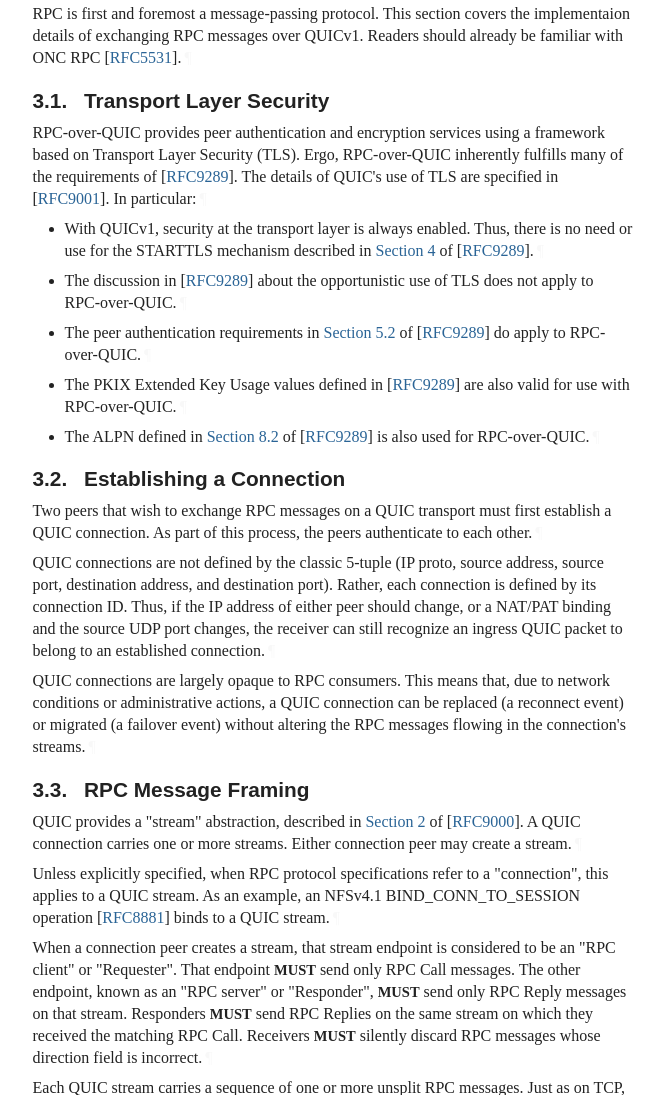
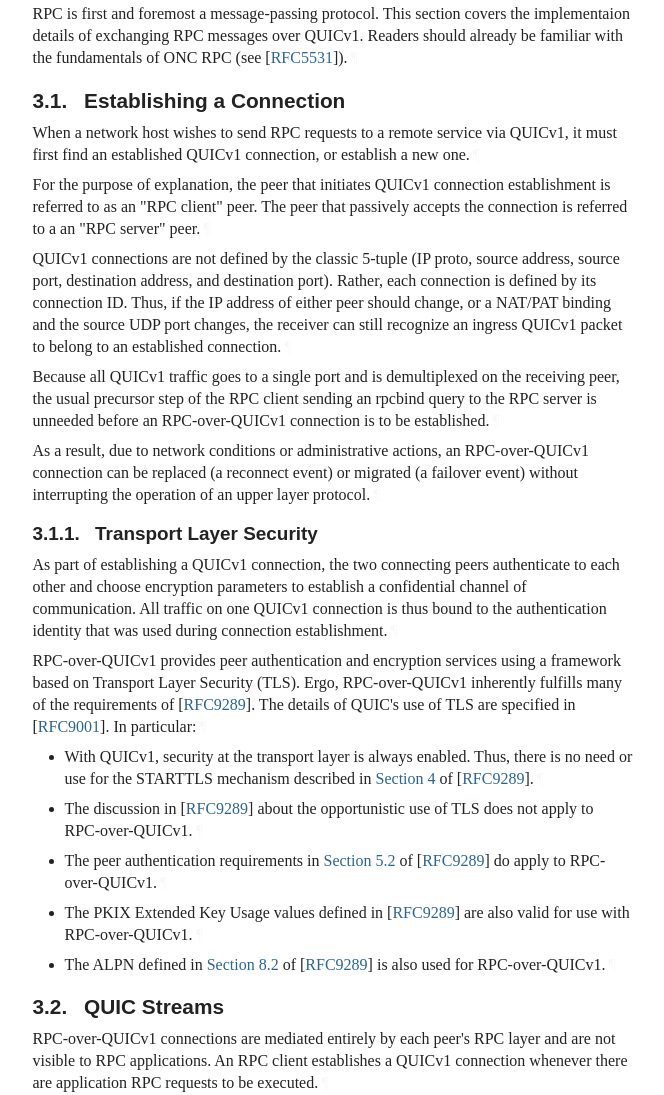
Before and after one commit to chucklever/i-d-rpc-over-quicv1, a plain HTML site: page draft-cel-nfsv4-rpc-over-quicv1.html in a window 1280 px wide. Shown: the part 1705-2800 px from the top of the page, without its empty margins (92-756 px from the left). Drawn offline with Linux system fonts and the light colour scheme; a web font is replaced by a local one.

Commit message:
Script updating gh-pages from e72cf4b. [ci skip]

```diff
--- a/draft-cel-nfsv4-rpc-over-quicv1.html
+++ b/draft-cel-nfsv4-rpc-over-quicv1.html
@@ -17,7 +17,7 @@ to application RPC protocols or the RPC protocol itself.
 <meta content="draft-cel-nfsv4-rpc-over-quicv1-latest" name="ietf.draft">
 <!-- Generator version information:
   xml2rfc 3.28.1
-    Python 3.12.9
+    Python 3.12.10
     ConfigArgParse 1.7
     google-i18n-address 3.1.1
     intervaltree 3.1.0
@@ -1051,7 +1051,7 @@ svg :is([fill="white"], [fill^="#fff"]) {
 </tr></thead>
 <tfoot><tr>
 <td class="left">Coddington, et al.</td>
-<td class="center">Expires 17 October 2025</td>
+<td class="center">Expires 20 October 2025</td>
 <td class="right">[Page]</td>
 </tr></tfoot>
 </table>
@@ -1064,12 +1064,12 @@ svg :is([fill="white"], [fill^="#fff"]) {
 <dd class="internet-draft">draft-cel-nfsv4-rpc-over-quicv1-latest</dd>
 <dt class="label-published">Published:</dt>
 <dd class="published">
-<time datetime="2025-04-15" class="published">15 April 2025</time>
+<time datetime="2025-04-18" class="published">18 April 2025</time>
     </dd>
 <dt class="label-intended-status">Intended Status:</dt>
 <dd class="intended-status">Standards Track</dd>
 <dt class="label-expires">Expires:</dt>
-<dd class="expires"><time datetime="2025-10-17">17 October 2025</time></dd>
+<dd class="expires"><time datetime="2025-10-20">20 October 2025</time></dd>
 <dt class="label-authors">Authors:</dt>
 <dd class="authors">
 <div class="author">
@@ -1128,7 +1128,7 @@ are on that page.<a href="#section-note.1-3" class="pilcrow">¶</a></p>
         time. It is inappropriate to use Internet-Drafts as reference
         material or to cite them other than as "work in progress."<a href="#section-boilerplate.1-3" class="pilcrow">¶</a></p>
 <p id="section-boilerplate.1-4">
-        This Internet-Draft will expire on 17 October 2025.<a href="#section-boilerplate.1-4" class="pilcrow">¶</a></p>
+        This Internet-Draft will expire on 20 October 2025.<a href="#section-boilerplate.1-4" class="pilcrow">¶</a></p>
 </section>
 </div>
 <div id="copyright">
@@ -1172,10 +1172,15 @@ are on that page.<a href="#section-note.1-3" class="pilcrow">¶</a></p>
             <p id="section-toc.1-1.3.1"><a href="#section-3" class="auto internal xref">3</a>.  <a href="#name-rpc-over-quic-framework" class="internal xref">RPC-over-QUIC Framework</a></p>
 <ul class="compact toc ulBare ulEmpty">
 <li class="compact toc ulBare ulEmpty" id="section-toc.1-1.3.2.1">
-                <p id="section-toc.1-1.3.2.1.1"><a href="#section-3.1" class="auto internal xref">3.1</a>.  <a href="#name-transport-layer-security" class="internal xref">Transport Layer Security</a></p>
+                <p id="section-toc.1-1.3.2.1.1"><a href="#section-3.1" class="auto internal xref">3.1</a>.  <a href="#name-establishing-a-connection" class="internal xref">Establishing a Connection</a></p>
+<ul class="compact toc ulBare ulEmpty">
+<li class="compact toc ulBare ulEmpty" id="section-toc.1-1.3.2.1.2.1">
+                    <p id="section-toc.1-1.3.2.1.2.1.1"><a href="#section-3.1.1" class="auto internal xref">3.1.1</a>.  <a href="#name-transport-layer-security" class="internal xref">Transport Layer Security</a></p>
+</li>
+                </ul>
 </li>
               <li class="compact toc ulBare ulEmpty" id="section-toc.1-1.3.2.2">
-                <p id="section-toc.1-1.3.2.2.1"><a href="#section-3.2" class="auto internal xref">3.2</a>.  <a href="#name-establishing-a-connection" class="internal xref">Establishing a Connection</a></p>
+                <p id="section-toc.1-1.3.2.2.1"><a href="#section-3.2" class="auto internal xref">3.2</a>.  <a href="#name-quic-streams" class="internal xref">QUIC Streams</a></p>
 </li>
               <li class="compact toc ulBare ulEmpty" id="section-toc.1-1.3.2.3">
                 <p id="section-toc.1-1.3.2.3.1"><a href="#section-3.3" class="auto internal xref">3.3</a>.  <a href="#name-rpc-message-framing" class="internal xref">RPC Message Framing</a></p>
@@ -1302,63 +1307,98 @@ appear in all capitals, as shown here.<a href="#section-2-1" class="pilcrow">¶<
       </h2>
 <p id="section-3-1">RPC is first and foremost a message-passing protocol. This section
 covers the implementaion details of exchanging RPC messages over
-QUICv1. Readers should already be familiar with ONC RPC <span>[<a href="#RFC5531" class="cite xref">RFC5531</a>]</span>.<a href="#section-3-1" class="pilcrow">¶</a></p>
-<div id="transport-layer-security">
+QUICv1. Readers should already be familiar with the fundamentals
+of ONC RPC (see <span>[<a href="#RFC5531" class="cite xref">RFC5531</a>]</span>).<a href="#section-3-1" class="pilcrow">¶</a></p>
+<div id="establishing-a-connection">
 <section id="section-3.1">
-        <h3 id="name-transport-layer-security">
-<a href="#section-3.1" class="section-number selfRef">3.1. </a><a href="#name-transport-layer-security" class="section-name selfRef">Transport Layer Security</a>
+        <h3 id="name-establishing-a-connection">
+<a href="#section-3.1" class="section-number selfRef">3.1. </a><a href="#name-establishing-a-connection" class="section-name selfRef">Establishing a Connection</a>
         </h3>
-<p id="section-3.1-1">RPC-over-QUIC provides peer authentication and encryption services
-using a framework based on Transport Layer Security (TLS).
-Ergo, RPC-over-QUIC inherently fulfills many of the requirements of
-<span>[<a href="#RFC9289" class="cite xref">RFC9289</a>]</span>.
-The details of QUIC's use of TLS are specified in <span>[<a href="#RFC9001" class="cite xref">RFC9001</a>]</span>.
-In particular:<a href="#section-3.1-1" class="pilcrow">¶</a></p>
-<ul class="normal">
-<li class="normal" id="section-3.1-2.1">
-            <p id="section-3.1-2.1.1">With QUICv1, security at the transport layer is always enabled.
-Thus, there is no need or use for the STARTTLS mechanism described
-in <span><a href="https://rfc-editor.org/rfc/rfc9289#section-4" class="relref">Section 4</a> of [<a href="#RFC9289" class="cite xref">RFC9289</a>]</span>.<a href="#section-3.1-2.1.1" class="pilcrow">¶</a></p>
-</li>
-          <li class="normal" id="section-3.1-2.2">
-            <p id="section-3.1-2.2.1">The discussion in <span>[<a href="#RFC9289" class="cite xref">RFC9289</a>]</span> about the opportunistic
-use of TLS does not apply to RPC-over-QUIC.<a href="#section-3.1-2.2.1" class="pilcrow">¶</a></p>
-</li>
-          <li class="normal" id="section-3.1-2.3">
-            <p id="section-3.1-2.3.1">The peer authentication requirements in <span><a href="https://rfc-editor.org/rfc/rfc9289#section-5.2" class="relref">Section 5.2</a> of [<a href="#RFC9289" class="cite xref">RFC9289</a>]</span> do apply to RPC-over-QUIC.<a href="#section-3.1-2.3.1" class="pilcrow">¶</a></p>
-</li>
-          <li class="normal" id="section-3.1-2.4">
-            <p id="section-3.1-2.4.1">The PKIX Extended Key Usage values defined in
-<span>[<a href="#RFC9289" class="cite xref">RFC9289</a>]</span> are also valid for use with
-RPC-over-QUIC.<a href="#section-3.1-2.4.1" class="pilcrow">¶</a></p>
-</li>
-          <li class="normal" id="section-3.1-2.5">
-            <p id="section-3.1-2.5.1">The ALPN defined in <span><a href="https://rfc-editor.org/rfc/rfc9289#section-8.2" class="relref">Section 8.2</a> of [<a href="#RFC9289" class="cite xref">RFC9289</a>]</span> is
-also used for RPC-over-QUIC.<a href="#section-3.1-2.5.1" class="pilcrow">¶</a></p>
-</li>
-        </ul>
-</section>
-</div>
-<div id="establishing-a-connection">
-<section id="section-3.2">
-        <h3 id="name-establishing-a-connection">
-<a href="#section-3.2" class="section-number selfRef">3.2. </a><a href="#name-establishing-a-connection" class="section-name selfRef">Establishing a Connection</a>
-        </h3>
-<p id="section-3.2-1">Two peers that wish to exchange RPC messages on a QUIC transport
-must first establish a QUIC connection. As part of this process,
-the peers authenticate to each other.<a href="#section-3.2-1" class="pilcrow">¶</a></p>
-<p id="section-3.2-2">QUIC connections are not defined by the classic 5-tuple (IP proto,
+<p id="section-3.1-1">When a network host wishes to send RPC requests to a remote
+service via QUICv1, it must first find an established QUICv1
+connection, or establish a new one.<a href="#section-3.1-1" class="pilcrow">¶</a></p>
+<p id="section-3.1-2">For the purpose of explanation, the peer that initiates QUICv1
+connection establishment is referred to as an "RPC client" peer.
+The peer that passively accepts the connection is referred to a
+an "RPC server" peer.<a href="#section-3.1-2" class="pilcrow">¶</a></p>
+<p id="section-3.1-3">QUICv1 connections are not defined by the classic 5-tuple (IP proto,
 source address, source port, destination address, and destination
 port). Rather, each connection is defined by its connection ID.
 Thus, if the IP address of either peer should change, or a NAT/PAT
 binding and the source UDP port changes, the receiver can still
-recognize an ingress QUIC packet to belong to an established
-connection.<a href="#section-3.2-2" class="pilcrow">¶</a></p>
-<p id="section-3.2-3">QUIC connections are largely opaque to RPC consumers. This means
-that, due to network conditions or administrative actions, a
-QUIC connection can be replaced (a reconnect event) or migrated
-(a failover event) without altering the RPC messages flowing
-in the connection's streams.<a href="#section-3.2-3" class="pilcrow">¶</a></p>
+recognize an ingress QUICv1 packet to belong to an established
+connection.<a href="#section-3.1-3" class="pilcrow">¶</a></p>
+<p id="section-3.1-4">Because all QUICv1 traffic goes to a single port and is
+demultiplexed on the receiving peer, the usual precursor step of
+the RPC client sending an rpcbind query to the RPC server is
+unneeded before an RPC-over-QUICv1 connection is to be established.<a href="#section-3.1-4" class="pilcrow">¶</a></p>
+<p id="section-3.1-5">As a result, due to network conditions or administrative actions,
+an RPC-over-QUICv1 connection can be replaced (a reconnect event)
+or migrated (a failover event) without interrupting the operation
+of an upper layer protocol.<a href="#section-3.1-5" class="pilcrow">¶</a></p>
+<div id="transport-layer-security">
+<section id="section-3.1.1">
+          <h4 id="name-transport-layer-security">
+<a href="#section-3.1.1" class="section-number selfRef">3.1.1. </a><a href="#name-transport-layer-security" class="section-name selfRef">Transport Layer Security</a>
+          </h4>
+<p id="section-3.1.1-1">As part of establishing a QUICv1 connection, the two connecting
+peers authenticate to each other and choose encryption parameters
+to establish a confidential channel of communication. All traffic
+on one QUICv1 connection is thus bound to the authentication
+identity that was used during connection establishment.<a href="#section-3.1.1-1" class="pilcrow">¶</a></p>
+<p id="section-3.1.1-2">RPC-over-QUICv1 provides peer authentication and encryption services
+using a framework based on Transport Layer Security (TLS).
+Ergo, RPC-over-QUICv1 inherently fulfills many of the requirements of
+<span>[<a href="#RFC9289" class="cite xref">RFC9289</a>]</span>.
+The details of QUIC's use of TLS are specified in <span>[<a href="#RFC9001" class="cite xref">RFC9001</a>]</span>.
+In particular:<a href="#section-3.1.1-2" class="pilcrow">¶</a></p>
+<ul class="normal">
+<li class="normal" id="section-3.1.1-3.1">
+              <p id="section-3.1.1-3.1.1">With QUICv1, security at the transport layer is always enabled.
+Thus, there is no need or use for the STARTTLS mechanism described
+in <span><a href="https://rfc-editor.org/rfc/rfc9289#section-4" class="relref">Section 4</a> of [<a href="#RFC9289" class="cite xref">RFC9289</a>]</span>.<a href="#section-3.1.1-3.1.1" class="pilcrow">¶</a></p>
+</li>
+            <li class="normal" id="section-3.1.1-3.2">
+              <p id="section-3.1.1-3.2.1">The discussion in <span>[<a href="#RFC9289" class="cite xref">RFC9289</a>]</span> about the opportunistic use of
+TLS does not apply to RPC-over-QUICv1.<a href="#section-3.1.1-3.2.1" class="pilcrow">¶</a></p>
+</li>
+            <li class="normal" id="section-3.1.1-3.3">
+              <p id="section-3.1.1-3.3.1">The peer authentication requirements in <span><a href="https://rfc-editor.org/rfc/rfc9289#section-5.2" class="relref">Section 5.2</a> of [<a href="#RFC9289" class="cite xref">RFC9289</a>]</span> do apply to RPC-over-QUICv1.<a href="#section-3.1.1-3.3.1" class="pilcrow">¶</a></p>
+</li>
+            <li class="normal" id="section-3.1.1-3.4">
+              <p id="section-3.1.1-3.4.1">The PKIX Extended Key Usage values defined in <span>[<a href="#RFC9289" class="cite xref">RFC9289</a>]</span> are
+also valid for use with RPC-over-QUICv1.<a href="#section-3.1.1-3.4.1" class="pilcrow">¶</a></p>
+</li>
+            <li class="normal" id="section-3.1.1-3.5">
+              <p id="section-3.1.1-3.5.1">The ALPN defined in <span><a href="https://rfc-editor.org/rfc/rfc9289#section-8.2" class="relref">Section 8.2</a> of [<a href="#RFC9289" class="cite xref">RFC9289</a>]</span> is also used
+for RPC-over-QUICv1.<a href="#section-3.1.1-3.5.1" class="pilcrow">¶</a></p>
+</li>
+          </ul>
+</section>
+</div>
+</section>
+</div>
+<div id="quic-streams">
+<section id="section-3.2">
+        <h3 id="name-quic-streams">
+<a href="#section-3.2" class="section-number selfRef">3.2. </a><a href="#name-quic-streams" class="section-name selfRef">QUIC Streams</a>
+        </h3>
+<p id="section-3.2-1">RPC-over-QUICv1 connections are mediated entirely by each peer's
+RPC layer and are not visible to RPC applications. An RPC client
+establishes a QUICv1 connection whenever there are application
+RPC requests to be executed.<a href="#section-3.2-1" class="pilcrow">¶</a></p>
+<p id="section-3.2-2">QUICv1 provides a "stream" abstraction, described in <span><a href="https://rfc-editor.org/rfc/rfc9000#section-2" class="relref">Section 2</a> of [<a href="#RFC9000" class="cite xref">RFC9000</a>]</span>. A QUICv1 connection carries one or more streams. Once a
+QUICv1 connection has been established, either connection peer may
+create a stream. Typically, the RPC client peer creates the first
+stream on a connection.<a href="#section-3.2-2" class="pilcrow">¶</a></p>
+<p id="section-3.2-3">Unless explicitly specified, when RPC protocol specifications refer
+to a "connection", for RPC-over-QUICv1, this is a stream. As an
+example, an NFSv4.1 BIND_CONN_TO_SESSION operation <span>[<a href="#RFC8881" class="cite xref">RFC8881</a>]</span> binds
+to a QUICv1 stream. As another example, to signify the loss of an
+RPC request, an NFS server closes the QUICv1 stream that received
+that request, but not the encompassing QUICv1 connection.<a href="#section-3.2-3" class="pilcrow">¶</a></p>
+<p id="section-3.2-4">In terms of TI-RPC semantic labels, a QUICv1 stream behaves as a
+"tpi_cots_ord" transport: connection-oriented and in order.<a href="#section-3.2-4" class="pilcrow">¶</a></p>
 </section>
 </div>
 <div id="rpc-message-framing">
@@ -1366,25 +1406,26 @@ in the connection's streams.<a href="#section-3.2-3" class="pilcrow">¶</a></p>
         <h3 id="name-rpc-message-framing">
 <a href="#section-3.3" class="section-number selfRef">3.3. </a><a href="#name-rpc-message-framing" class="section-name selfRef">RPC Message Framing</a>
         </h3>
-<p id="section-3.3-1">QUIC provides a "stream" abstraction, described in <span><a href="https://rfc-editor.org/rfc/rfc9000#section-2" class="relref">Section 2</a> of [<a href="#RFC9000" class="cite xref">RFC9000</a>]</span>. A QUIC connection carries one or more streams. Either
-connection peer may create a stream.<a href="#section-3.3-1" class="pilcrow">¶</a></p>
-<p id="section-3.3-2">Unless explicitly specified, when RPC protocol specifications
-refer to a "connection", this applies to a QUIC stream.
-As an example,
-an NFSv4.1 BIND_CONN_TO_SESSION operation <span>[<a href="#RFC8881" class="cite xref">RFC8881</a>]</span> binds to
-a QUIC stream.<a href="#section-3.3-2" class="pilcrow">¶</a></p>
-<p id="section-3.3-3">When a connection peer creates a stream, that stream endpoint is
-considered to be an "RPC client" or "Requester". That endpoint
-<span class="bcp14">MUST</span> send only RPC Call messages. The other endpoint, known as
-an "RPC server" or "Responder", <span class="bcp14">MUST</span> send only RPC Reply messages
-on that stream.
-Responders <span class="bcp14">MUST</span> send RPC Replies on the same stream on which
-they received the matching RPC Call.
-Receivers <span class="bcp14">MUST</span> silently discard RPC messages whose
-direction field is incorrect.<a href="#section-3.3-3" class="pilcrow">¶</a></p>
-<p id="section-3.3-4">Each QUIC stream carries a sequence of one or more unsplit RPC
-messages. Just as on TCP, each RPC message in a stream is demarked
-by a 32-bit record marker (see <span><a href="https://rfc-editor.org/rfc/rfc5531#section-11" class="relref">Section 11</a> of [<a href="#RFC5531" class="cite xref">RFC5531</a>]</span>).<a href="#section-3.3-4" class="pilcrow">¶</a></p>
+<p id="section-3.3-1">When a connection peer creates a QUICv1 stream, that peer's stream
+endpoint is referred to as a "Requester", and <span class="bcp14">MUST</span> emit only RPC
+Call messages on that stream.
+The other endpoint is referred to as a "Responder", and <span class="bcp14">MUST</span> emit
+only RPC Reply messages on that stream.
+Receivers <span class="bcp14">MUST</span> silently discard RPC messages whose direction field
+is incorrect.<a href="#section-3.3-1" class="pilcrow">¶</a></p>
+<p id="section-3.3-2">Requesters and Responders match RPC Calls to RPC Replies using
+the XID carried in each RPC message. Responders <span class="bcp14">MUST</span> send RPC
+Replies on the same stream on which they received the matching
+RPC Call.<a href="#section-3.3-2" class="pilcrow">¶</a></p>
+<p id="section-3.3-3">Each RPC QUICv1 stream carries a sequence of one or more unsplit
+RPC messages. Just as on TCP, each RPC message is an ordered
+sequence of one or more records. Each record begins with a
+four-octet record marker.<a href="#section-3.3-3" class="pilcrow">¶</a></p>
+<p id="section-3.3-4">A record marker contains the count of octets in the record in its
+lower 31 bits, and a flag that indicates whether the record is
+the last record in the RPC message in the highest order bit.
+See <span><a href="https://rfc-editor.org/rfc/rfc5531#section-11" class="relref">Section 11</a> of [<a href="#RFC5531" class="cite xref">RFC5531</a>]</span> for a comparison with TCP record
+markers.<a href="#section-3.3-4" class="pilcrow">¶</a></p>
 </section>
 </div>
 <div id="stream-count">
@@ -1392,24 +1433,25 @@ by a 32-bit record marker (see <span><a href="https://rfc-editor.org/rfc/rfc5531
         <h3 id="name-stream-count">
 <a href="#section-3.4" class="section-number selfRef">3.4. </a><a href="#name-stream-count" class="section-name selfRef">Stream Count</a>
         </h3>
-<p id="section-3.4-1">Given the above definition of RPC message framing on QUIC
+<p id="section-3.4-1">Given the above definition of RPC message framing on QUICv1
 streams, it is possible for a Requester to create a stream,
-send one RPC Call and receive one RPC Reply, then destroy the
+send one RPC Call, receive one RPC Reply, then destroy the
 stream. That is a degenerate case that might be used for
-simple protocols like rpcbind.<a href="#section-3.4-1" class="pilcrow">¶</a></p>
+simple RPC-based protocols like rpcbind.<a href="#section-3.4-1" class="pilcrow">¶</a></p>
 <p id="section-3.4-2">For protocols that carry a significant workload, this style of
 stream allocation would generate needless overhead. Instead,
 RPC clients may create as many streams as is convenient to their
-design, but reuse the streams efficiently.<a href="#section-3.4-2" class="pilcrow">¶</a></p>
+design, but should reuse the streams efficiently.<a href="#section-3.4-2" class="pilcrow">¶</a></p>
 <p id="section-3.4-3">For example, an RPC client could allocate a handful of streams
 per CPU core to reduce contention for the streams and their
 associated data structures. Or, an RPC client could create a
 set of streams whose count is the same as the number of slots
 in an NFSv4 session.<a href="#section-3.4-3" class="pilcrow">¶</a></p>
-<p id="section-3.4-4">Servers that implement RPC over QUIC must be mindful that each
-additional stream amounts to incremental overhead. Servers can
-deny the creation of new streams if a client already has many
-active streams, and clients need to be prepared for this.<a href="#section-3.4-4" class="pilcrow">¶</a></p>
+<p id="section-3.4-4">Servers that implement RPC-over-QUICv1 must be mindful that each
+additional stream amounts to incremental overhead. RPC servers
+<span class="bcp14">MAY</span> deny the creation of new streams if an RPC client already
+has many active streams. RPC clients need to be prepared for
+this.<a href="#section-3.4-4" class="pilcrow">¶</a></p>
 <aside id="section-3.4-5">
           <p id="section-3.4-5.1">bfields: Open question whether we should do something more
  complicated that adds RDMA-like features or at least provides some
@@ -1426,10 +1468,16 @@ active streams, and clients need to be prepared for this.<a href="#section-3.4-4
  the need for a separate RPC-over-QUIC is moot. In addition, it would
  automatically bring transport layer security to other RDMA-enabled
  protocols (such as RPC-over-RDMA).<a href="#section-3.4-5.2" class="pilcrow">¶</a></p>
-<p id="section-3.4-5.3">lars: If changes to the RPC-over-QUIC binding might be desired in
+<p id="section-3.4-5.3">cel: I will say however that it should be possible to create a
+  "chunk" abstraction (similar to RPC-over-RDMA) where the
+  RPC-over-QUICv1 protocol header identifies octet ranges of an RPC
+  message that are to be sent via other QUIC streams. This would
+  assume that it is valid for some streams on a QUIC connection to
+  carry traffic that is not in the form of an RPC message sequence.<a href="#section-3.4-5.3" class="pilcrow">¶</a></p>
+<p id="section-3.4-5.4">lars: If changes to the RPC-over-QUIC binding might be desired in
   the future, how would they be negotiated/expressed? Should a
   versioned ALPN be used instead of the one from
-  <span>[<a href="#RFC9289" class="cite xref">RFC9289</a>]</span>?<a href="#section-3.4-5.3" class="pilcrow">¶</a></p>
+  <span>[<a href="#RFC9289" class="cite xref">RFC9289</a>]</span>?<a href="#section-3.4-5.4" class="pilcrow">¶</a></p>
 </aside>
 <aside id="section-3.4-6">
           <p id="section-3.4-6.1">NFS requirement on resends: QUIC allows reconnecting using the same
@@ -1445,10 +1493,12 @@ active streams, and clients need to be prepared for this.<a href="#section-3.4-4
   stream for a series of RPCs?<a href="#section-3.4-6.3" class="pilcrow">¶</a></p>
 <p id="section-3.4-6.4">cel: We need to define a server backpressure mechanism akin to the
   TCP window.<a href="#section-3.4-6.4" class="pilcrow">¶</a></p>
-<p id="section-3.4-6.5">cel: Should we limit each stream to carry only on RPC program and
+<p id="section-3.4-6.5">cel: Still not clear how RPC program/version discovery will work
+  in a world with no endpoint port numbers.<a href="#section-3.4-6.5" class="pilcrow">¶</a></p>
+<p id="section-3.4-6.6">cel: Should we limit each stream to carry only on RPC program and
   version combination? Doing so would delegate demultiplexing of
   ingress RPC traffic to QUIC -- eg, NFSACL and NFS would be required
-  to flow over separate streams.<a href="#section-3.4-6.5" class="pilcrow">¶</a></p>
+  to flow over separate streams.<a href="#section-3.4-6.6" class="pilcrow">¶</a></p>
 </aside>
 </section>
 </div>
@@ -1542,7 +1592,11 @@ transport, and "quic6" for IPv6 addressing. IANA should use this
 document (RFC-TBD) as the reference for the new entries.<a href="#section-7.1-4" class="pilcrow">¶</a></p>
 <aside id="section-7.1-5">
           <p id="section-7.1-5.1">lars: Why one per IP address family? This seems common practice with
-  netids, but also seems to be a layering violation?<a href="#section-7.1-5.1" class="pilcrow">¶</a></p>
+  netids, but also seems to be a layering violation?
+cel: That question might be out of scope for this document.
+  netids very nearly amount to technical debt at this point.
+cel: Do we need a section that adds a reference for this document
+  to the RFC 9289 ALPN definition ?<a href="#section-7.1-5.1" class="pilcrow">¶</a></p>
 </aside>
 </section>
 </div>
```
Also changed, not shown: draft-cel-nfsv4-rpc-over-quicv1.txt.
